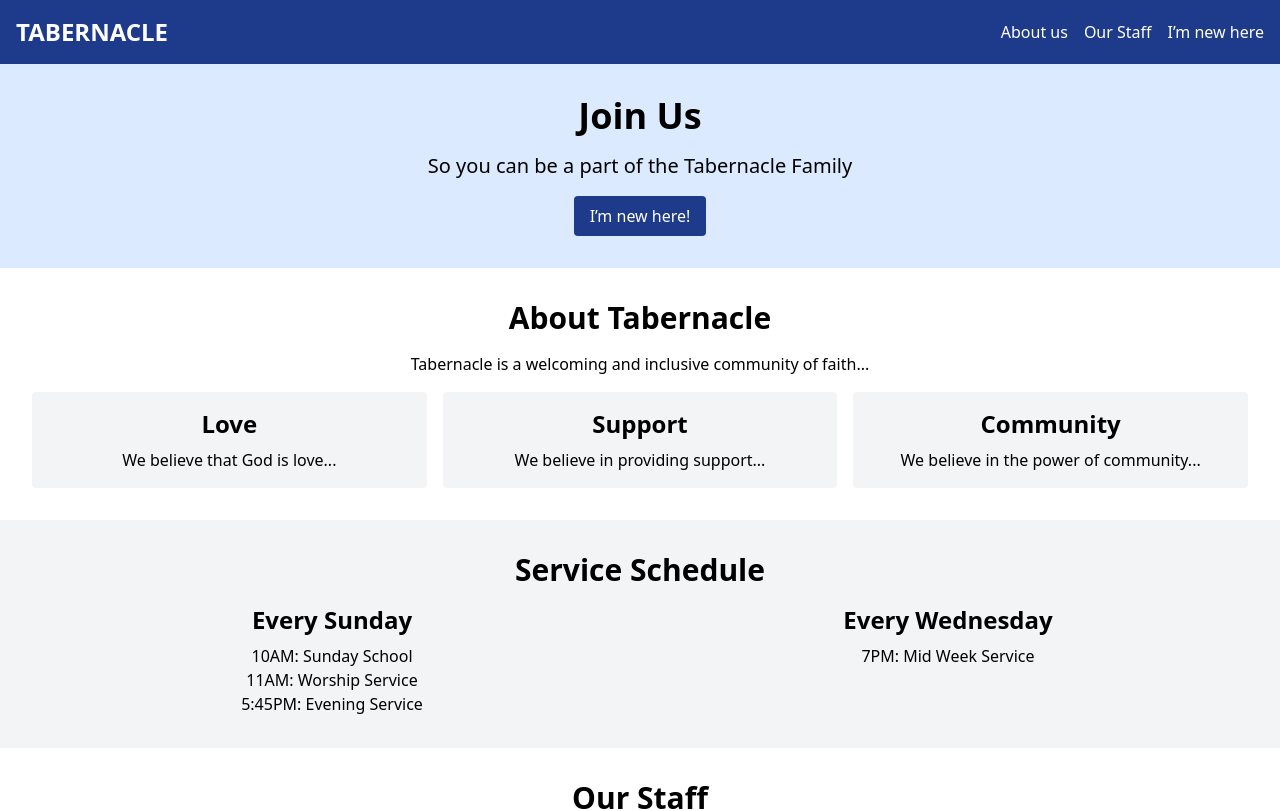
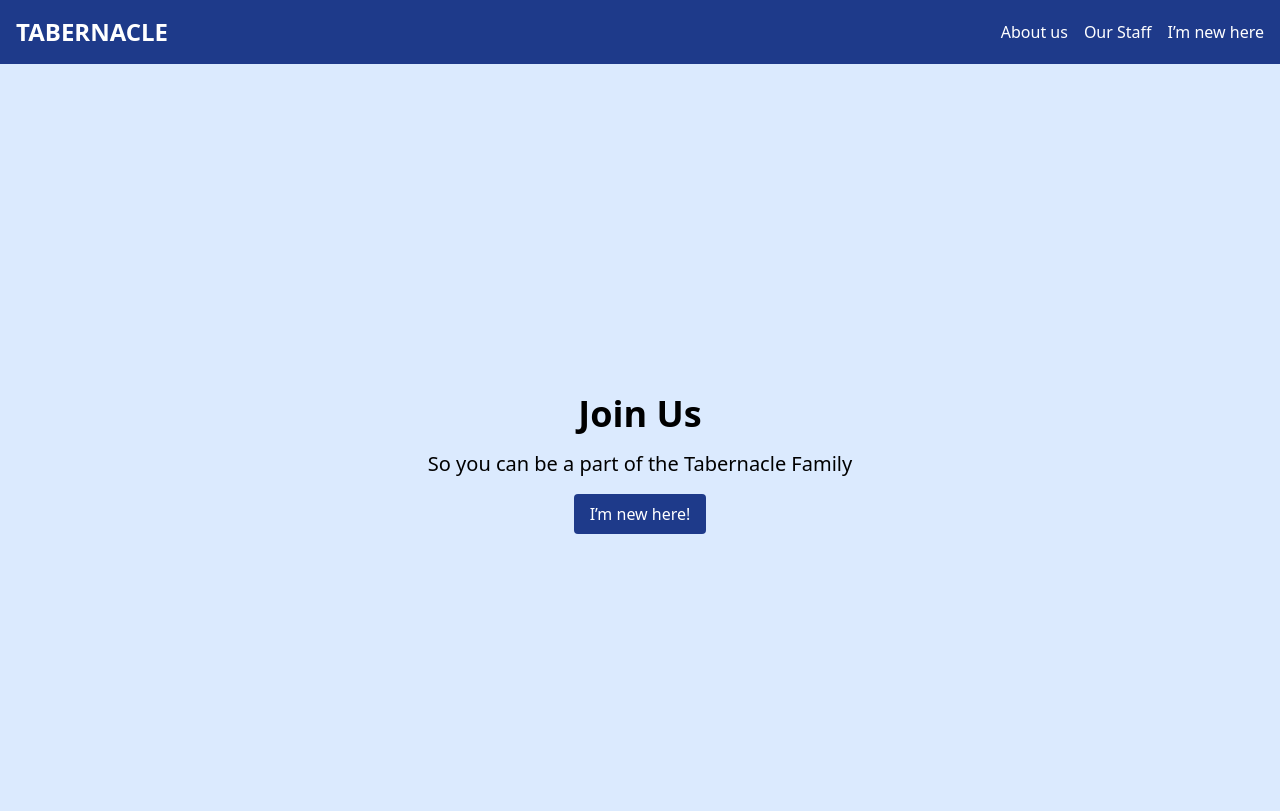
Before and after one commit to aboundsuite/norwalk, a Next.js app: page / in a window 1280 px wide. Shown: the top 811 px of the page. Built offline with nearby package versions, Linux system fonts and the light colour scheme.

Commit message:
Initial commit

```diff
--- a/src/app/components/JoinUs.tsx
+++ b/src/app/components/JoinUs.tsx
@@ -1,9 +1,13 @@
+import React from 'react';
+
 const JoinUs = () => (
-    <section id="join" className="bg-blue-100 p-8 text-center">
+  <section className="flex items-center justify-center min-h-screen bg-blue-100">
+    <div className="text-center">
       <h1 className="text-4xl font-bold mb-4">Join Us</h1>
       <p className="text-xl mb-4">So you can be a part of the Tabernacle Family</p>
       <button className="bg-blue-900 text-white px-4 py-2 rounded">I’m new here!</button>
-    </section>
-  );
+    </div>
+  </section>
+);
 
-  export default JoinUs;
+export default JoinUs;
--- a/src/app/globals.css
+++ b/src/app/globals.css
@@ -37,3 +37,9 @@ body {
     text-wrap: balance;
   }
 }
+
+
+#join {
+  min-height: 100vh;
+
+}
```
